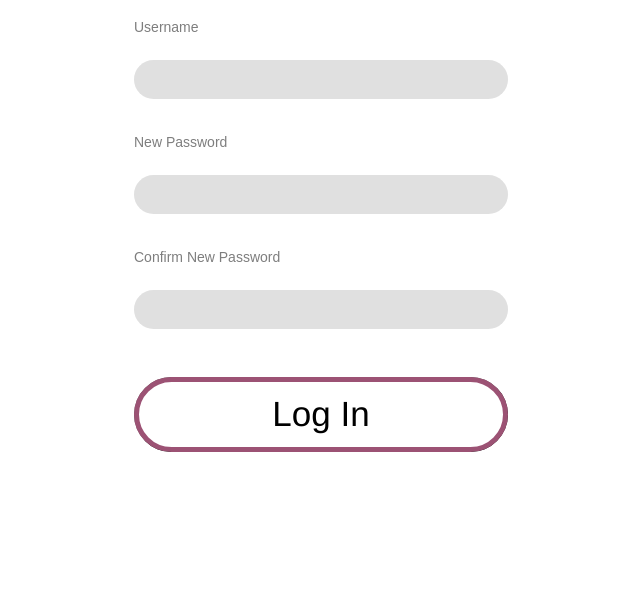
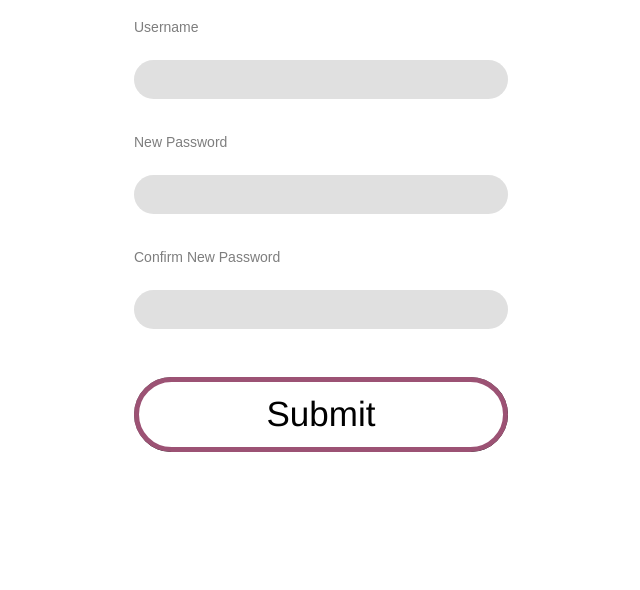
Before and after one commit to arhea9/AtlantaFoodFinder, a Django app: template restaurants/templates/restaurants/forgotpassword.html in a window 1280 px wide. Shown: the part 200-790 px from the top of the page, without its empty margins (319-959 px from the left). Run offline with Django 5.2, Linux system fonts and the light colour scheme; the template is opened without the code that fills it, so the values that code supplies are empty.

Commit message:
update forgotpassword

```diff
--- a/restaurants/templates/restaurants/forgotpassword.html
+++ b/restaurants/templates/restaurants/forgotpassword.html
@@ -14,7 +14,7 @@
       <h1>Forgot Your Password?</h1>
 
       <!-- Form for resetting password -->
-      <form action="/reset-password" method="post">
+      <form id="resetPasswordForm" method="post">
         <div class="group">
           <label for="username">Username</label>
           <input type="text" id="username" name="username" required>
@@ -28,10 +28,35 @@
           <input type="password" id="confirm-password" name="confirm-password" required>
         </div>
 
-        <!-- Login button -->
-        <button type="submit" class="logInButton">Log In</button>
+        <!-- Submit button -->
+        <button type="submit" class="logInButton">Submit</button>
       </form>
+
+      <div id="message"></div>
     </div>
   </div>
+
+  <script>
+    document.getElementById('resetPasswordForm').addEventListener('submit', function(event) {
+      event.preventDefault(); // Prevent the default form submission
+
+      const username = document.getElementById('username').value;
+      const newPassword = document.getElementById('new-password').value;
+      const confirmPassword = document.getElementById('confirm-password').value;
+
+      // Validate passwords match
+      if (newPassword !== confirmPassword) {
+        document.getElementById('message').textContent = "Passwords do not match.";
+        return;
+      }
+
+      // Here, you would normally send the data to the server using fetch or XMLHttpRequest
+      // For demonstration, we'll just simulate a successful response
+      document.getElementById('message').textContent = "Password reset successful for user: " + username;
+
+      // Optionally, you could clear the form fields here
+      document.getElementById('resetPasswordForm').reset();
+    });
+  </script>
 </body>
 </html>
```
